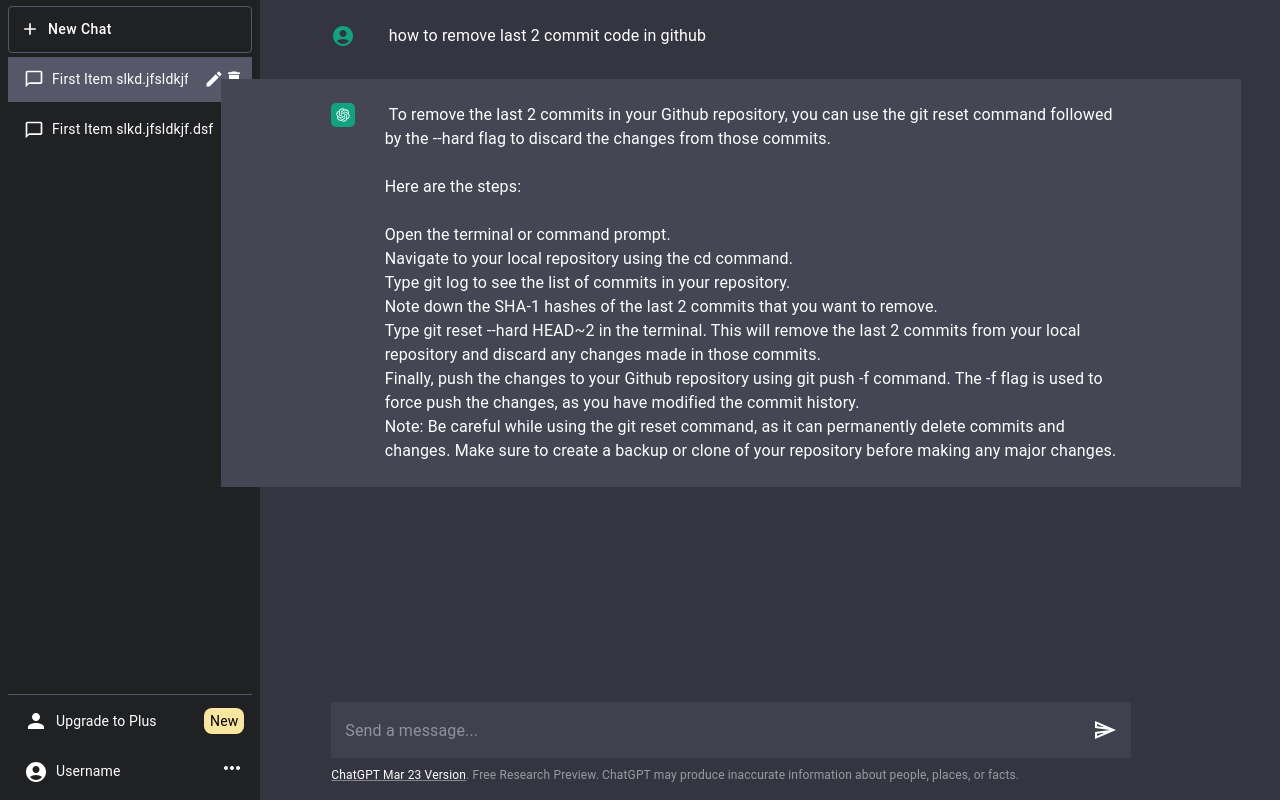
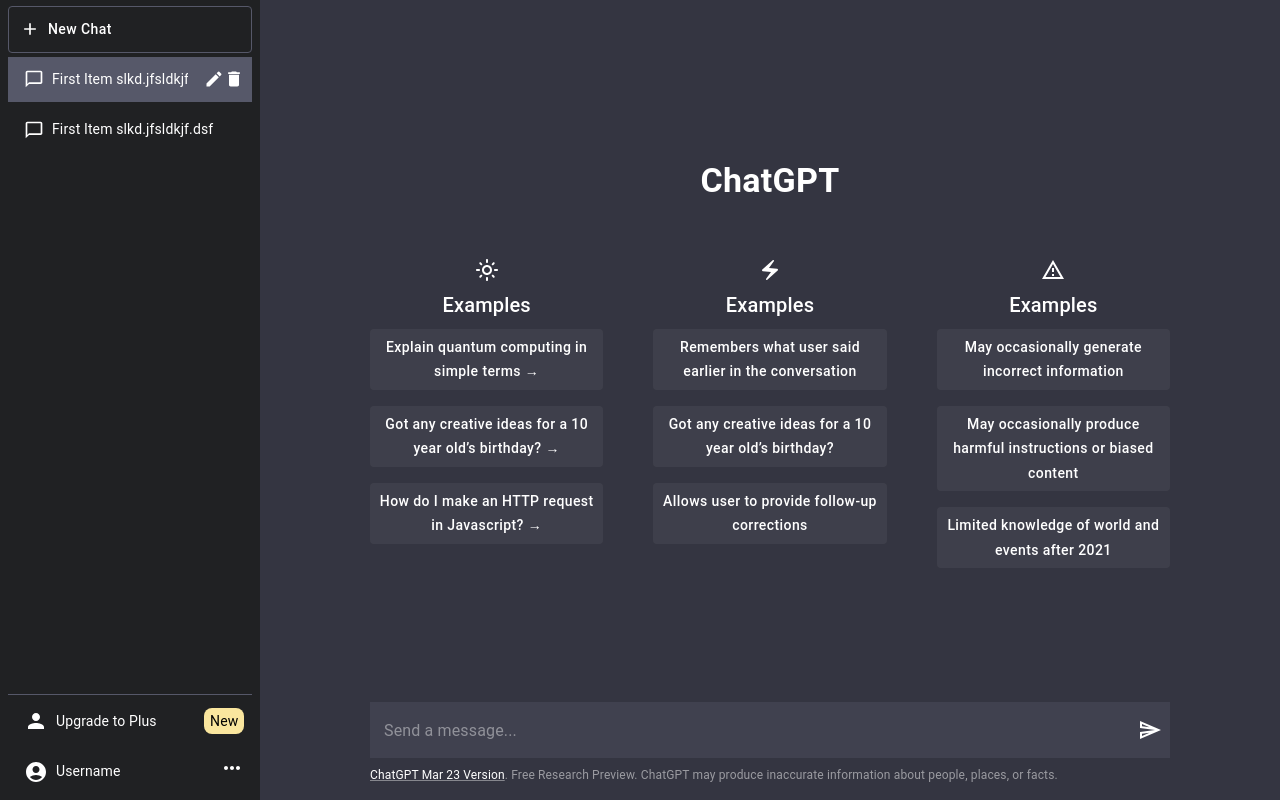
Before and after one commit to mahmedyoutube/chatgpt-clone, a React (Create React App) app: page / in a window 1280 px wide. Built offline with nearby package versions, Linux system fonts and the light colour scheme.

Commit message:
completed right component

```diff
--- a/src/components/Home/Chat/index.tsx
+++ b/src/components/Home/Chat/index.tsx
@@ -1,13 +1,15 @@
 import { Box } from "@mui/material";
 import ChatItem from "./ChatItem";
 
-const Chat = () => {
+const Chat = ({ inputText }: { inputText: string }) => {
   return (
-    <Box sx={{ height: "calc(100vh - 8rem)", overflow: "scroll" }}>
-      <ChatItem text="how to remove last 2 commit code in github" />
-      <Box sx={{ background: "rgba(68,70,84,1)" }}>
+    <Box sx={{ height: "calc(100vh - 12rem)", overflow: "auto" }}>
+      <Box>
+        <ChatItem text={inputText} />
+      </Box>
+
+      <Box sx={{ background: "rgba(86,88,105,1)" }}>
         <ChatItem
-          responseIcon
           text="To remove the last 2 commits in your Github repository, you can use the git reset command followed by the --hard flag to discard the changes from those commits.
 
 Here are the steps:
@@ -19,6 +21,7 @@
 Type git reset --hard HEAD~2 in the terminal. This will remove the last 2 commits from your local repository and discard any changes made in those commits.
 Finally, push the changes to your Github repository using git push -f command. The -f flag is used to force push the changes, as you have modified the commit history.
 Note: Be careful while using the git reset command, as it can permanently delete commits and changes. Make sure to create a backup or clone of your repository before making any major changes."
+          responseIcon
         />
       </Box>
     </Box>
--- a/src/components/Home/LeftSideBar/index.tsx
+++ b/src/components/Home/LeftSideBar/index.tsx
@@ -16,7 +16,6 @@
   return (
     <Box
       sx={{
-        position: "fixed",
         top: 0,
         background: "rgba(32,33,35,1)",
         left: 0,
--- a/src/components/Home/Main.tsx
+++ b/src/components/Home/Main.tsx
@@ -5,11 +5,11 @@
 const Main = () => {
   return (
     <Box>
-      <Grid container>
-        <Grid xs={2} sx={{ position: "relative" }}>
+      <Grid container sx={{ flexWrap: "nowrap" }}>
+        <Grid item sx={{ position: "relative" }}>
           <LeftSideBar />
         </Grid>
-        <Grid sx={{ width: "calc(100% - 260px)", ml: 1 }}>
+        <Grid item sx={{ width: "100%" }}>
           <RightSideBar />
         </Grid>
       </Grid>
--- a/src/components/Home/RightSideBar/index.tsx
+++ b/src/components/Home/RightSideBar/index.tsx
@@ -1,4 +1,12 @@
-import { Grid, Typography, TextField, styled, Box, Link } from "@mui/material";
+import {
+  Grid,
+  Typography,
+  TextField,
+  styled,
+  Box,
+  Link,
+  IconButton,
+} from "@mui/material";
 import LightModeOutlinedIcon from "@mui/icons-material/LightModeOutlined";
 import InfoItem from "./InfoItem";
 import ElectricBoltOutlinedIcon from "@mui/icons-material/ElectricBoltOutlined";
@@ -7,9 +15,9 @@
 import Info from "./Info";
 import RightSideBarContainer from "../../shared/RightSideBarContainer";
 import Chat from "../Chat";
+import React, { useRef, useState } from "react";
 
 const StyledTextField = styled(TextField)({
-  background: "rgba(64,65,79,1)",
   "& .MuiOutlinedInput-root": {
     "& fieldset": {
       border: "none",
@@ -18,14 +26,35 @@
 });
 
 const RightSideBar = () => {
+  const inputTextRef = useRef<HTMLTextAreaElement>();
+  const [submitText, setSubmitText] = useState("");
+
+  const onSubmit = () => {
+    const val = inputTextRef.current!.value;
+    if (!val) return;
+
+    inputTextRef.current!.value = "";
+    setSubmitText(val);
+  };
+
+  const handleKeyDown = (e: React.KeyboardEvent<HTMLDivElement>) => {
+    if (e.key === "Enter" && !e.shiftKey) {
+      e.preventDefault();
+      onSubmit();
+    }
+  };
+
   return (
     <Grid
       container
       flexDirection="column"
       sx={{ height: "100vh", position: "relative" }}
     >
-      <Chat />
-      {/*  <Grid item sx={{ mt: "20vh", mb: 7 }}>
+      {!!submitText ? (
+        <Chat inputText={submitText} />
+      ) : (
+        <>
+          <Grid item sx={{ mt: { lg: "20vh", xs: 7 }, mb: 7 }}>
             <Typography
               variant="h4"
               textAlign="center"
@@ -35,10 +64,11 @@
               ChatGPT
             </Typography>
           </Grid>
-
           <RightSideBarContainer>
             <Info />
-      </RightSideBarContainer> */}
+          </RightSideBarContainer>{" "}
+        </>
+      )}
       <Grid
         item
         container
@@ -52,15 +82,30 @@
         }}
       >
         <RightSideBarContainer sx={{ mt: "auto" }}>
+          <Box
+            sx={{
+              display: "flex",
+              alignItems: "center",
+              background: "rgba(64,65,79,1)",
+            }}
+          >
             <StyledTextField
               fullWidth
               placeholder="Send a message..."
+              multiline
+              maxRows={4}
+              inputRef={inputTextRef}
+              onKeyDown={handleKeyDown}
               sx={{ mt: "auto" }}
               InputProps={{
-              endAdornment: <SendOutlinedIcon color="primary" />,
                 style: { color: "rgba(255,255,255,1)" },
               }}
             />
+
+            <IconButton onClick={onSubmit}>
+              <SendOutlinedIcon color="primary" />
+            </IconButton>
+          </Box>
 
           <Box sx={{ color: "hsla(0,0%,100%,.5)", fontSize: ".75rem", pt: 1 }}>
             <Link> ChatGPT Mar 23 Version</Link>. Free Research Preview. ChatGPT
--- a/src/components/shared/RightSideBarContainer/index.tsx
+++ b/src/components/shared/RightSideBarContainer/index.tsx
@@ -9,7 +9,7 @@
   children: ReactNode | ReactNode[];
 }) => {
   return (
-    <Container sx={{ width: { md: "36rem", lg: "53rem" }, ...sx }}>
+    <Container sx={{ maxWidth: { md: "41rem", lg: "53rem" }, ...sx }}>
       {children}
     </Container>
   );
```
Lines whose indentation alone changed are shown as unchanged.
